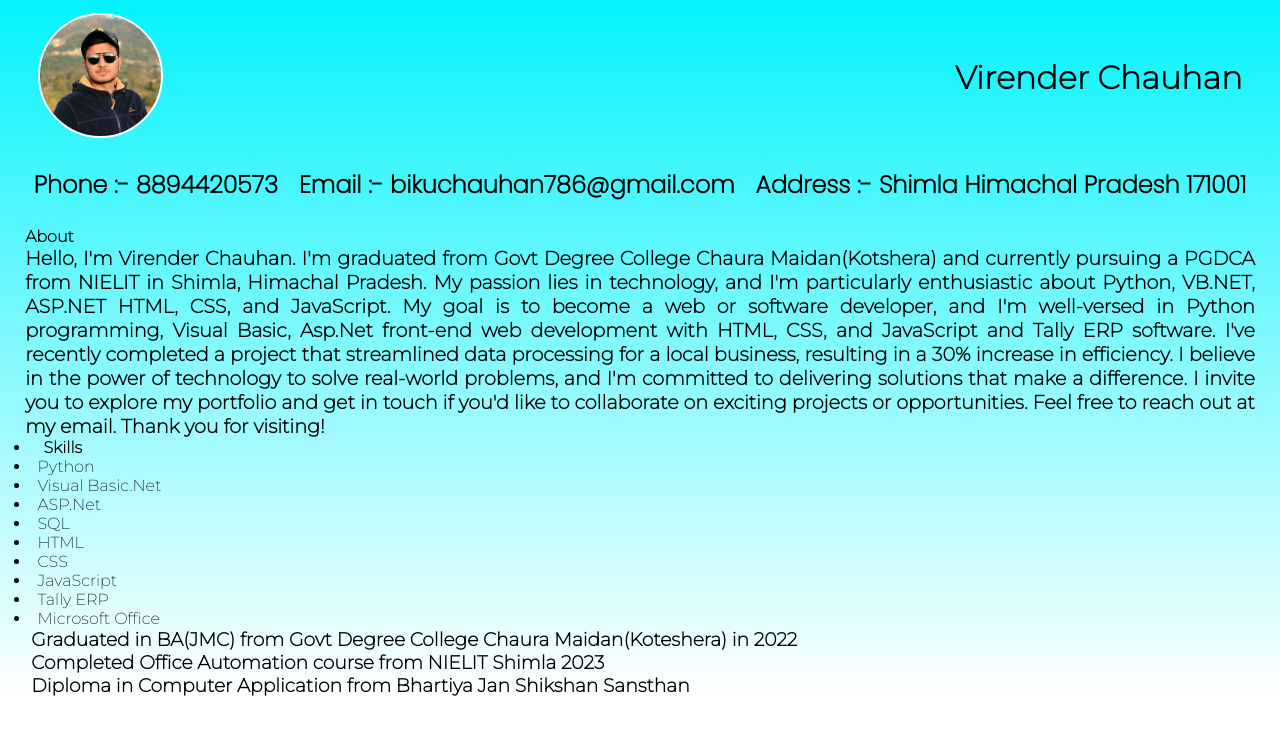
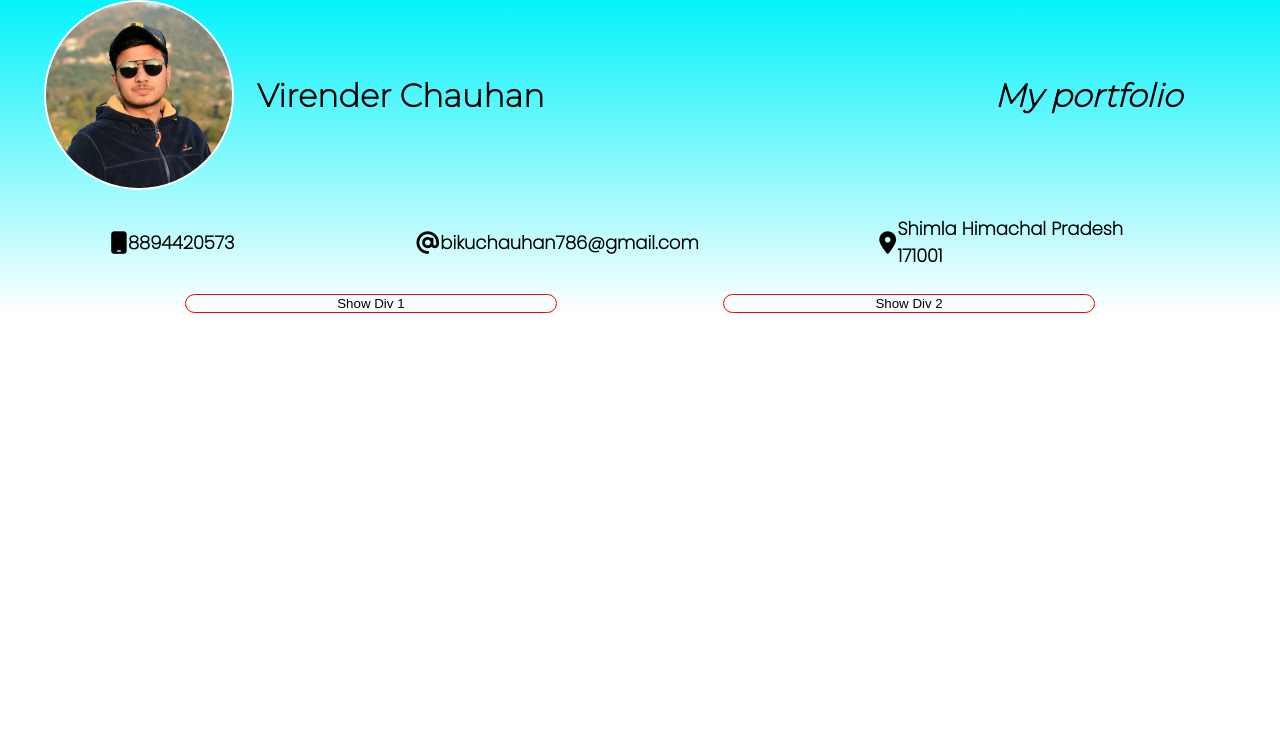
Before and after one commit to hey-virender/Personal-Portfolio, a plain HTML site: page index.html in a window 1280 px wide. Drawn offline with Linux system fonts and the light colour scheme.

Commit message:
added js

```diff
--- a/index.html
+++ b/index.html
@@ -11,40 +11,62 @@
         href="https://fonts.googleapis.com/css2?family=Montserrat:wght@200&family=PT+Sans+Narrow:wght@700&family=Poppins:wght@200&display=swap"
         rel="stylesheet">
     <link rel="stylesheet" href="style.css" />
+    <link rel="stylesheet" href="https://cdnjs.cloudflare.com/ajax/libs/font-awesome/6.4.2/css/all.min.css"
+        integrity="sha512-z3gLpd7yknf1YoNbCzqRKc4qyor8gaKU1qmn+CShxbuBusANI9QpRohGBreCFkKxLhei6S9CQXFEbbKuqLg0DA=="
+        crossorigin="anonymous" referrerpolicy="no-referrer" />
 </head>
 
 <body>
     <header class="header">
-        <div class="profile-pic"><img src="pic.jpg"></div>
+        <img src="pic.jpg">
         <h1>Virender Chauhan</h1>
+        <h1 class="mp">My portfolio</h1>
     </header>
     <div class="contact-info">
-        <div class="phone">Phone :- 8894420573</div>
-        <div class="email">Email :- bikuchauhan786@gmail.com</div>
-        <div class="address">Address :- Shimla Himachal Pradesh 171001</div>
+        <div class="phone cnt"><i class="fa-solid fa-mobile fa-lg" style="color: #000000;"></i> 8894420573</div>
+        <div class="email cnt"><i class="fa-solid fa-at fa-lg" style="color: #000000;"></i> bikuchauhan786@gmail.com
         </div>
-    <div class="about">
+        <div class="address cnt"><i class="fa-solid fa-location-dot fa-lg" style="color: #000000;"></i> Shimla Himachal
+            Pradesh 171001</div>
+    </div>
+    <div class="tags"><button onclick="showDiv(1)">Show Div 1</button>
+        <button onclick="showDiv(2)">Show Div 2</button>
+    </div>
+    <div class="main">
+
+        <div class="about content content" id="div1">
+            <div class="content-inner">
                 <b>About</b>
                 <p>Hello, I'm Virender Chauhan. I'm graduated from Govt Degree College Chaura Maidan(Kotshera) and
                     currently pursuing a PGDCA from NIELIT in Shimla, Himachal Pradesh.
-            My passion lies in technology, and I'm particularly enthusiastic about Python, VB.NET, ASP.NET HTML, CSS,
+                    My passion lies in technology, and I'm particularly enthusiastic about Python, VB.NET, ASP.NET HTML,
+                    CSS,
                     and
-            JavaScript. My goal is to become a web or software developer, and I'm well-versed in Python programming,
+                    JavaScript. My goal is to become a web or software developer, and I'm well-versed in Python
+                    programming,
                     Visual
                     Basic, Asp.Net
                     front-end web development with HTML, CSS, and JavaScript and Tally ERP software.
 
-            I've recently completed a project that streamlined data processing for a local business, resulting in a 30%
-            increase in efficiency. I believe in the power of technology to solve real-world problems, and I'm committed
+                    I've recently completed a project that streamlined data processing for a local business, resulting
+                    in a
+                    30%
+                    increase in efficiency. I believe in the power of technology to solve real-world problems, and I'm
+                    committed
                     to
                     delivering solutions that make a difference.
 
-            I invite you to explore my portfolio and get in touch if you'd like to collaborate on exciting projects or
+                    I invite you to explore my portfolio and get in touch if you'd like to collaborate on exciting
+                    projects
+                    or
                     opportunities. Feel free to reach out at my email.
 
                     Thank you for visiting!</p>
             </div>
-    <div class="educational-details">
+
+        </div>
+        <div class="educational-details content" id="div2">
+            <div class="content-inner">
                 <div class="skills">
                     <ul>
                         <li><b>Skills</b></li>
@@ -66,6 +88,10 @@
                 </div>
             </div>
 
+        </div>
+    </div>
+
+    <script src="script.js"></script>
 </body>
 
 </html>
--- /dev/null
+++ b/script.js
@@ -0,0 +1,7 @@
+function showDiv(divNumber) {
+    const divs = document.querySelectorAll('.content');
+    for (let i = 0; i < divs.length; i++) {
+        divs[i].classList.remove('visible');
+    }
+    document.getElementById('div' + divNumber).classList.add('visible');
+}
--- a/style.css
+++ b/style.css
@@ -11,44 +11,108 @@ body {
 }
 
 header {
-    height: 30%;
+    height: 100%;
     display: flex;
     align-items: center;
-    justify-content: space-between;
-    margin: 1%;
+
 }
 
-.profile-pic {
-    width: 50%;
-}
-
-.profile-pic img {
-    height: 20%;
-    width: 20%;
+header img {
+    height: 15%;
+    width: 15%;
     border: 2px solid white;
     border-radius: 50%;
     margin-right: 0;
     padding: 0;
+    margin-left: 2%;
 }
 
-.profile-pic h1 {
-    margin-left: 0;
+header h1 {
+    text-align: center;
+    width: 30%;
+    margin-left: 0%;
+    font-weight: 900;
+    font-size: xx-large;
+
+}
+.mp{
+    margin-left: 29%;
+    margin-right: 1%;
+    padding: 0;
+    font-style: italic;
 }
 
 .contact-info {
     display: flex;
     align-items: center;
-    justify-content: space-evenly;
+    justify-content: space-around;
     margin-top: 2%;
     margin-bottom: 2%;
     font-family: 'Poppins', sans-serif;
-    font-weight: 800;
-    font-size:x-large
+    font-weight: 700;
+    font-size: large
 }
 
-.about p{
+.cnt {
+    display: flex;
+    align-items: center;
+    justify-content: space-evenly;
+}
+.tags{
+    display: flex;
+    align-items: center;
+    justify-content: space-evenly;
+    height: 100%;
+}
+.tags button {
+    outline: none;
+    border: 1px solid red;
+    background: transparent;
+    border-radius: 12px;
+    height: 100%;
+    width: 30%;
+}
+.about b {
+    font-size: xx-large;
+    font-weight: 900;
+}
+
+.about p {
     font-size: larger;
     font-weight: 600;
     text-align: justify;
+    margin-top: 2%;
+    margin-bottom: 2%;
 
 }
+
+.educational-details {
+    display: flex;
+    align-items: center;
+    justify-content: space-between;
+    padding: 0;
+    width: 600%;
+
+}
+
+.main {
+    display: flex;
+    flex-direction: row;
+}
+
+.content {
+    flex: 1;
+    padding: 20px;
+    border: 1px solid #ccc;
+    opacity: 0;
+    display: none;
+    visibility: hidden; /* Hidden by default */
+    transition: opacity 0.5s; /* Add transition to opacity property */
+}
+
+.content.visible {
+    opacity: 1;
+    visibility: visible; /* Make it visible when the "visible" class is applied */
+    display: block;
+
+}
```
Lines whose indentation alone changed are shown as unchanged.
